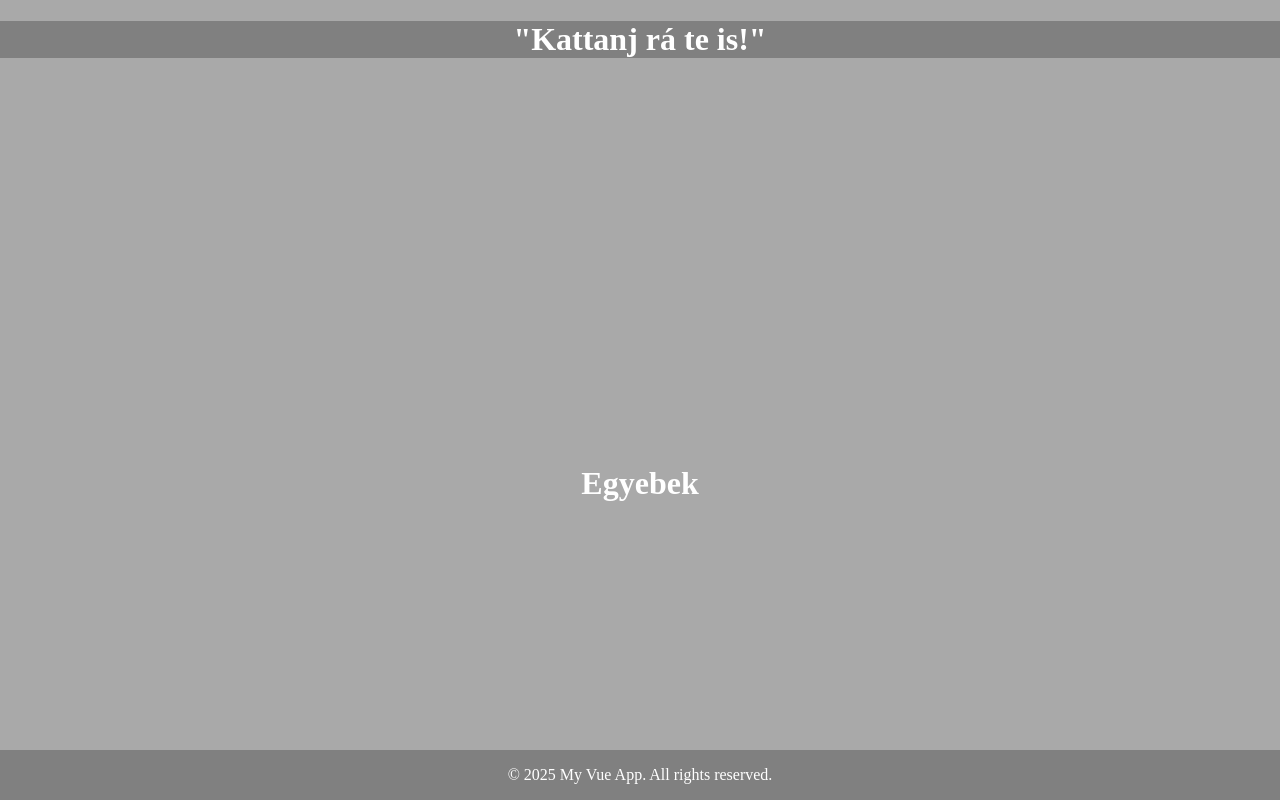
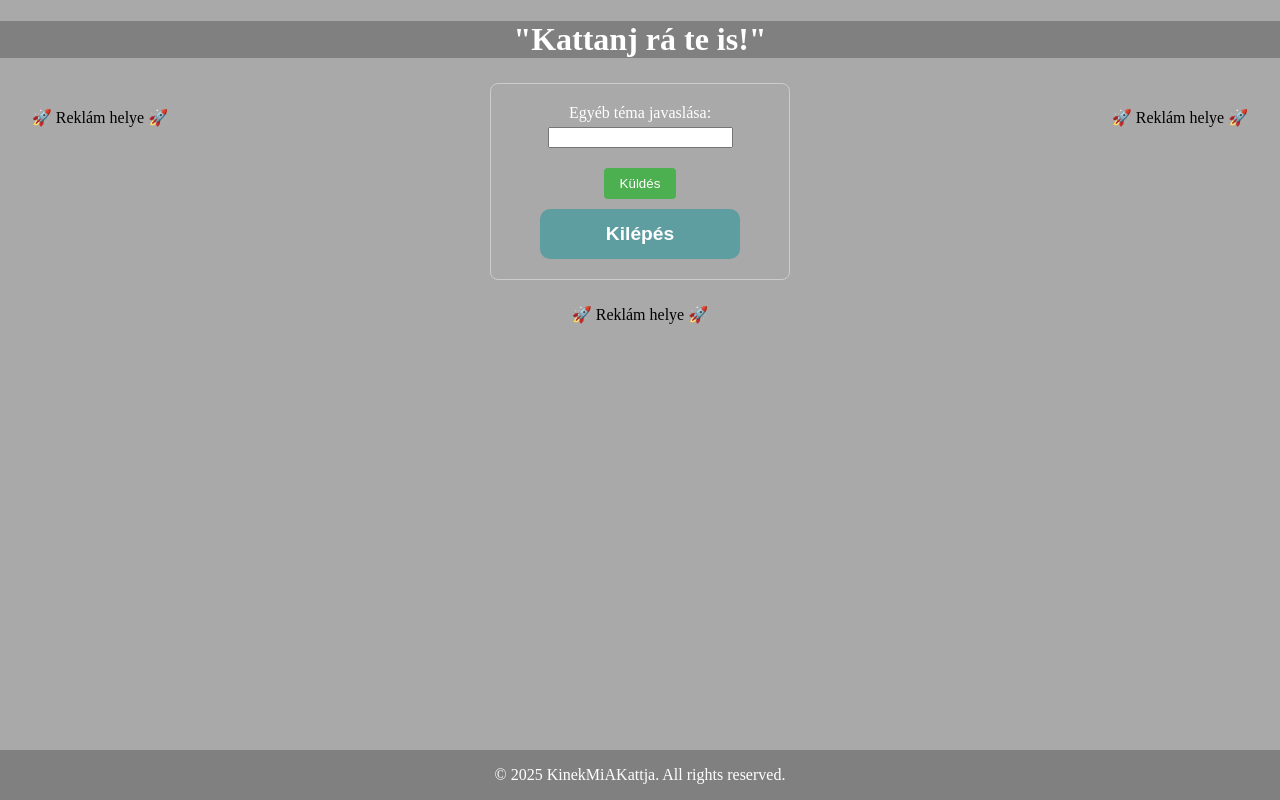
Before and after one commit to kinekmiakattja/kinekmiakattja, a Vue app: page /egyeb in a window 1280 px wide. Built offline with nearby package versions, Linux system fonts and the light colour scheme.

Commit message:
updated base url to deploy

```diff
--- a/src/App.vue
+++ b/src/App.vue
@@ -1,15 +1,29 @@
 <template>
   <Header />
-  <router-view />
-  <AdBanner />
+  <div class="container">
+    <div class="box"><AdBannerHorizontal /></div>
+    <div class="box"><router-view /></div>
+    <div class="box"><AdBannerHorizontal /></div>
+  </div>
+
+  <AdBannerVertical />
   <Footer />
 </template>
 
 <script setup>
-import AdBanner from '@/components/AdBanner.vue';
+import AdBannerVertical from '@/components/AdBannerVertical.vue';
+import AdBannerHorizontal from '@/components/AdBannerHorizontal.vue';
 import Header from '@/components/Header.vue';
 import Footer from '@/components/Footer.vue';
 </script>
 
 <style scoped>
+.container {
+  display: flex;  /* Enables Flexbox */
+  justify-content: space-between;  /* Optional: adds space between items */
+}
+
+.box {
+  text-align: center;
+}
 </style>
--- /dev/null
+++ b/src/components/AdBannerHorizontal.vue
@@ -0,0 +1,15 @@
+<template>
+    <div class="advertisement">
+      🚀 Reklám helye 🚀
+    </div>
+</template>
+
+<style scoped>
+    .advertisement {
+    width: 200px;
+    height: 100%;
+    text-align: center;
+    margin-top: 25px;
+    color: black;
+  }
+</style>
--- a/src/components/AdBanner.vue
+++ b/src/components/AdBannerVertical.vue
@@ -7,7 +7,6 @@
 <style scoped>
     .advertisement {
     width: 100%;
-    height: 300px;
     text-align: center;
     margin-top: 25px;
     color: black;
--- a/src/components/Footer.vue
+++ b/src/components/Footer.vue
@@ -1,6 +1,6 @@
 <template>
     <footer class="bg-gray-800 text-white p-4 text-center w-full">
-      <p>© 2025 My Vue App. All rights reserved.</p>
+      <p>© 2025 KinekMiAKattja. All rights reserved.</p>
     </footer>
   </template>
 
--- a/src/components/MainScreenButtons.vue
+++ b/src/components/MainScreenButtons.vue
@@ -53,12 +53,30 @@ const handleClick = (button) => {
 </script>
 
 <style scoped>
-/* Table Styles */
+/* Center the table in the middle of the page */
 .table {
-  width: 100%;
-  justify-content: center;
+  display: flex;  /* Use flexbox to align items */
+  justify-content: center;  /* Center items horizontally */
+  align-items: center;  /* Center items vertically */
+  margin: 0;  /* Remove default margin */
 }
 
+/* Each row inside the table should also be flex */
+.table tbody {
+  display: flex;
+  flex-direction: column;
+  gap: 10px;  /* Add space between rows */
+  justify-content: center;
+  align-items: center;
+}
+
+.table tr {
+  display: flex;
+  justify-content: center;  /* Center buttons horizontally within the row */
+  gap: 20px;  /* Space between buttons */
+}
+
+/* Button styles stay the same */
 .button {
   width: 200px;  /* Make buttons bigger */
   height: 100px;
--- a/src/router/index.ts
+++ b/src/router/index.ts
@@ -25,7 +25,7 @@ const routes = [
 ];
 
 const router = createRouter({
-  history: createWebHistory(),
+  history: createWebHistory(import.meta.env.BASE_URL),
   routes,
 });
 
--- a/src/views/Other.vue
+++ b/src/views/Other.vue
@@ -1,5 +1,99 @@
 <template>
-    <div class="flex justify-center items-center h-screen bg-blue-500 text-white">
-      <h1 class="text-4xl font-bold">Egyebek</h1>
+  <div class="form-container">
+    <form @submit.prevent="handleSubmit">
+      <div>
+        <label for="name">Egyéb téma javaslása:</label>
+        <input type="text" id="other" v-model="formData.other" required />
+      </div>
+
+      <button type="submit">Küldés</button>
+    </form>
+
+    <div v-if="submitted">
+      <h3>Javaslat elküldve</h3>
+      <p>Javasolt téma: {{ formData.other }}</p>
     </div>
+
+    <button @click="goHome" class="button">Kilépés</button>
+  </div>
 </template>
+
+<script setup>
+import { ref } from 'vue';
+import { useRouter } from 'vue-router';
+
+const router = useRouter();
+
+const goHome = () => {
+  router.push('/');  // Navigates to the home page (root route)
+};
+// Reactive data to store the form data
+const formData = ref({
+  name: '',
+  gender: ''
+});
+
+// Track if the form has been submitted
+const submitted = ref(false);
+
+// Handle form submission
+const handleSubmit = () => {
+  submitted.value = true;
+};
+</script>
+
+<style scoped>
+.form-container {
+  width: 300px;
+  margin: 0 auto;
+  padding: 20px;
+  border: 1px solid #ccc;
+  border-radius: 8px;
+}
+
+label {
+  display: block;
+  margin-bottom: 5px;
+}
+
+input[type="text"], input[type="radio"] {
+  margin-bottom: 10px;
+}
+
+button {
+  margin-top: 10px;
+  padding: 8px 16px;
+  background-color: #4CAF50;
+  color: white;
+  border: none;
+  border-radius: 4px;
+  cursor: pointer;
+}
+
+button:hover {
+  background-color: #45a049;
+}
+
+.button {
+  width: 200px;
+  height: 50px;
+  background-color: cadetblue;
+  color: white;
+  font-size: 1.2rem;
+  font-weight: bold;
+  border: none;
+  border-radius: 10px;
+  cursor: pointer;
+  transition: all 0.3s ease-in-out;
+}
+
+.button:hover {
+  background-color: #2980b9;
+  transform: scale(1.1);
+}
+
+.button:active {
+  transform: scale(1);
+  background-color: #1c6691;
+}
+</style>
--- a/vite.config.ts
+++ b/vite.config.ts
@@ -3,6 +3,7 @@ import vue from '@vitejs/plugin-vue';
 import path from 'path'; // Import path module
 
 export default defineConfig({
+  base: '/kinekmiakattja/',
   plugins: [vue()],
   resolve: {
     alias: {
```
